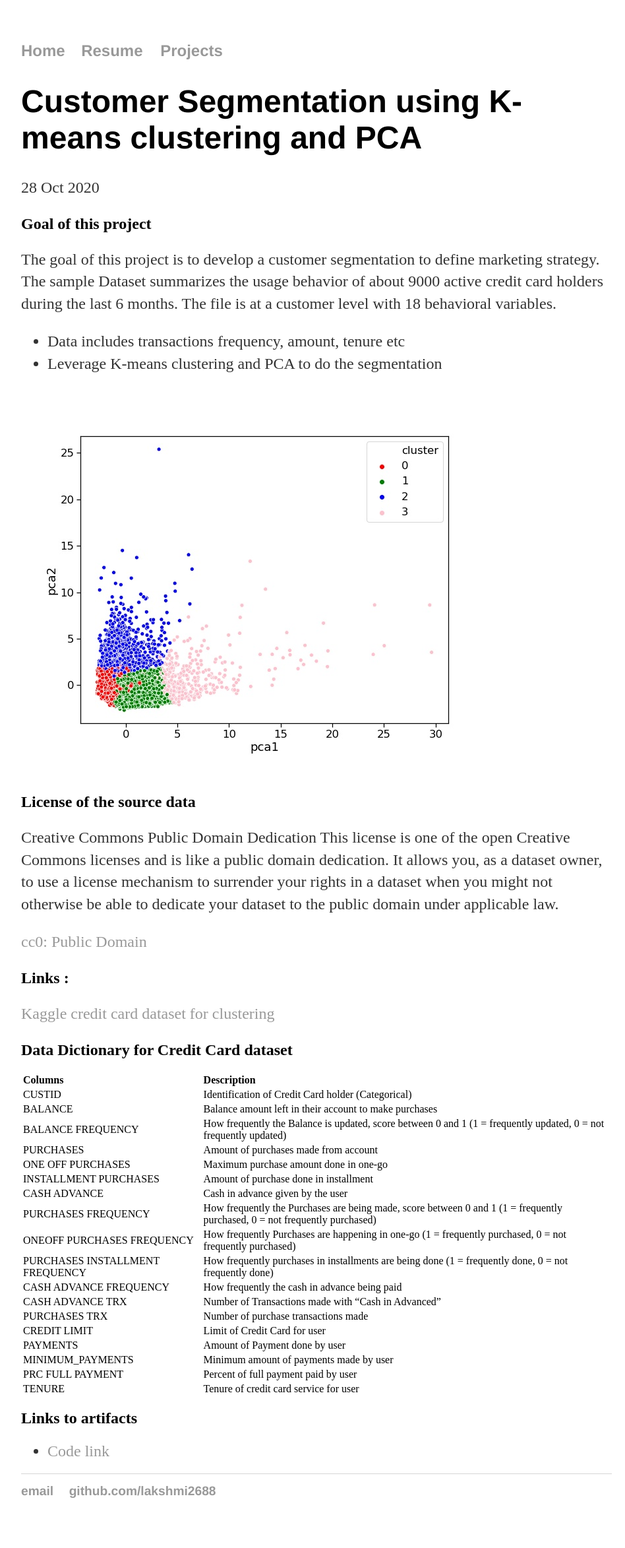
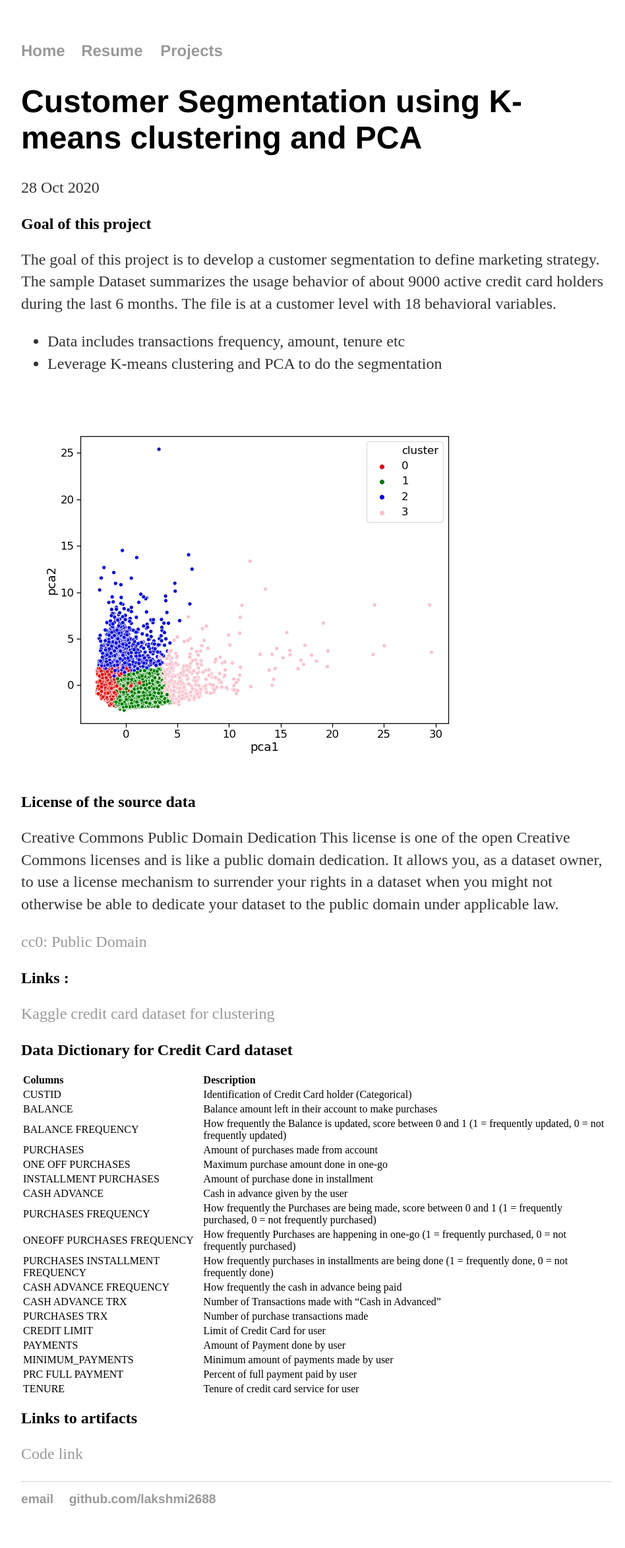
Before and after one commit to lakshmi2688/lakshmi2688.github.io, a Jekyll site: the page built from _posts/2020-10-28-Customer-Segmention.md, in a window 1280 px wide. Shown: the whole page at 66% size, without its empty margins (160-1108 px from the left). Built offline with Jekyll 4.4.1, drawn with Linux system fonts in a browser that asks for light colours.

Commit message:
Update 2020-10-28-Customer-Segmention.md

```diff
--- a/_posts/2020-10-28-Customer-Segmention.md
+++ b/_posts/2020-10-28-Customer-Segmention.md
@@ -20,7 +20,6 @@ This license is one of the open Creative Commons licenses and is like a public d
 
 <h2><strong>Links :</strong></h2>
  <a href="https://www.kaggle.com/arjunbhasin2013/ccdata">Kaggle credit card dataset for clustering</a>
-
 
 <h2><strong>Data Dictionary for Credit Card dataset</strong></h2>
 
@@ -46,5 +45,4 @@ This license is one of the open Creative Commons licenses and is like a public d
 |TENURE |Tenure of credit card service for user|
 
 <h2><strong>Links to artifacts</strong></h2>
-<ul><li><a href="/assets/Credit_Card_Customer_Segmentation.ipynb">Code link</a></li>
-</ul>
+<a href="/assets/Credit_Card_Customer_Segmentation.ipynb">Code link</a>
```
